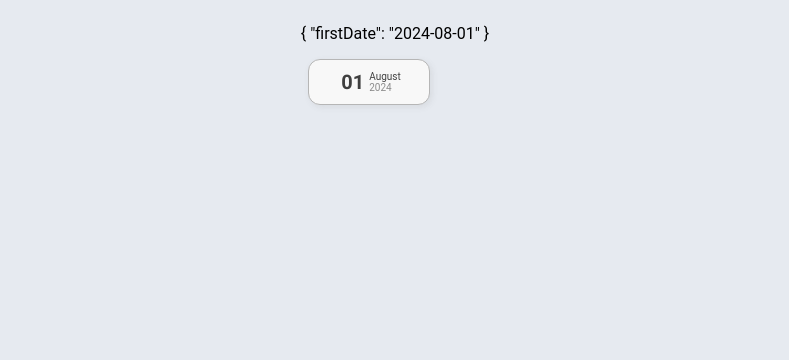
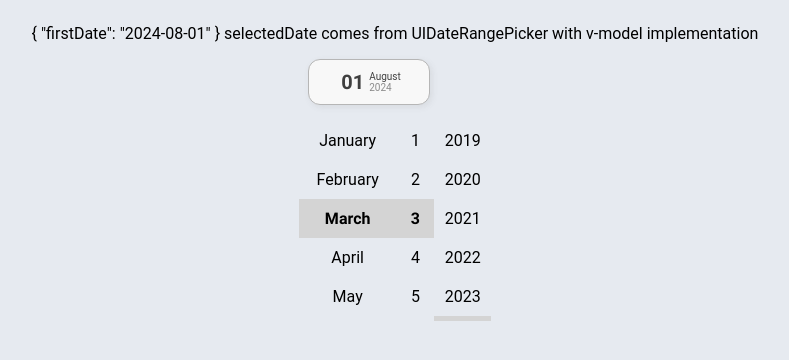
Before and after one commit to Mwiert/miniSpa, a Vue app: page /timebenders in a window 1280 px wide. Shown: the top 360 px of the page, without its empty margins (261-1050 px from the left). Built offline with nearby package versions, Linux system fonts and the light colour scheme; a web font is replaced by a local one.

Commit message:
slidedatepicker

```diff
--- /dev/null
+++ b/src/components/DatePicker/UISlideDatePicker.vue
@@ -0,0 +1,116 @@
+<template>
+    <div class="date-picker">
+      <div class="picker" ref="months" @wheel="scroll('months', $event)">
+        <div v-for="(month, index) in months" :key="index" :class="{ selected: selectedMonthIndex === index }" @click="selectMonth(index)">
+          {{ month }}
+        </div>
+      </div>
+      <div class="picker" ref="days" @wheel="scroll('days', $event)">
+        <div v-for="day in days" :key="day" :class="{ selected: selectedDay === day }" @click="selectDay(day)">
+          {{ day }}
+        </div>
+      </div>
+      <div class="picker" ref="years" @wheel="scroll('years', $event)">
+        <div v-for="year in years" :key="year" :class="{ selected: selectedYear === year }" @click="selectYear(year)">
+          {{ year }}
+        </div>
+      </div>
+    </div>
+  </template>
+
+  <script>
+  export default {
+    props: {
+      value: {
+        type: Object,
+        default: () => ({
+          month: 2,
+          day: 3,
+          year: new Date().getFullYear(),
+        }),
+      },
+    },
+    data() {
+      return {
+        months: [
+          "January", "February", "March", "April", "May", "June",
+          "July", "August", "September", "October", "November", "December"
+        ],
+        days: Array.from({ length: 31 }, (_, i) => i + 1),
+        years: Array.from({ length: 10 }, (_, i) => new Date().getFullYear() - 5 + i),
+        selectedMonthIndex: this.value.month,
+        selectedDay: this.value.day,
+        selectedYear: this.value.year,
+      };
+    },
+    methods: {
+      selectMonth(index) {
+        this.selectedMonthIndex = index;
+        this.emitChange();
+      },
+      selectDay(day) {
+        this.selectedDay = day;
+        this.emitChange();
+      },
+      selectYear(year) {
+        this.selectedYear = year;
+        this.emitChange();
+      },
+      emitChange() {
+        this.$emit("input", {
+          month: this.selectedMonthIndex,
+          day: this.selectedDay,
+          year: this.selectedYear,
+        });
+      },
+      scroll(refName, event) {
+        const element = this.$refs[refName];
+        element.scrollTop += event.deltaY;
+      },
+    },
+    watch: {
+      value: {
+        deep: true,
+        handler(newVal) {
+          this.selectedMonthIndex = newVal.month;
+          this.selectedDay = newVal.day;
+          this.selectedYear = newVal.year;
+        },
+      },
+    },
+  };
+  </script>
+
+  <style scoped>
+  .date-picker {
+    display: flex;
+    justify-content: center;
+    align-items: center;
+  }
+
+  .picker {
+    height: 200px;
+    overflow-y: hidden;
+    position: relative;
+    display: flex;
+    flex-direction: column;
+    align-items: center;
+  }
+
+  .picker div {
+    width: 100%;
+    padding: 10px;
+    text-align: center;
+    cursor: pointer;
+    user-select: none;
+  }
+
+  .selected {
+    background-color: #d4d4d4;
+    font-weight: bold;
+  }
+
+  .picker::-webkit-scrollbar {
+    display: none;
+  }
+  </style>
--- a/src/pages/TimeBenders.vue
+++ b/src/pages/TimeBenders.vue
@@ -1,18 +1,21 @@
 <template>
   <div class="time-benders-c">
     {{ selectDate }}
-    <!-- selectedDate comes from UIDateRangePicker with v-model implementation -->
+     selectedDate comes from UIDateRangePicker with v-model implementation
     <UIDateRangePicker v-model="selectDate" :isSingleDatePicker="true" />
+    <UISlideDatePicker/>
   </div>
 </template>
 
 <script lang="ts">
 //Imports the needed components and interfaces
 import UIDateRangePicker from '../components/DatePicker/UIDateRangePicker.vue'
+import UISlideDatePicker from '../components/DatePicker/UISlideDatePicker.vue';
 export default {
   name: 'TimeBenders',
   components: {
-    UIDateRangePicker
+    UIDateRangePicker,
+    UISlideDatePicker
   },
   data() {
     return {
```
Also changed, not shown: src/interface/UISlideDatePicker.ts (added).
